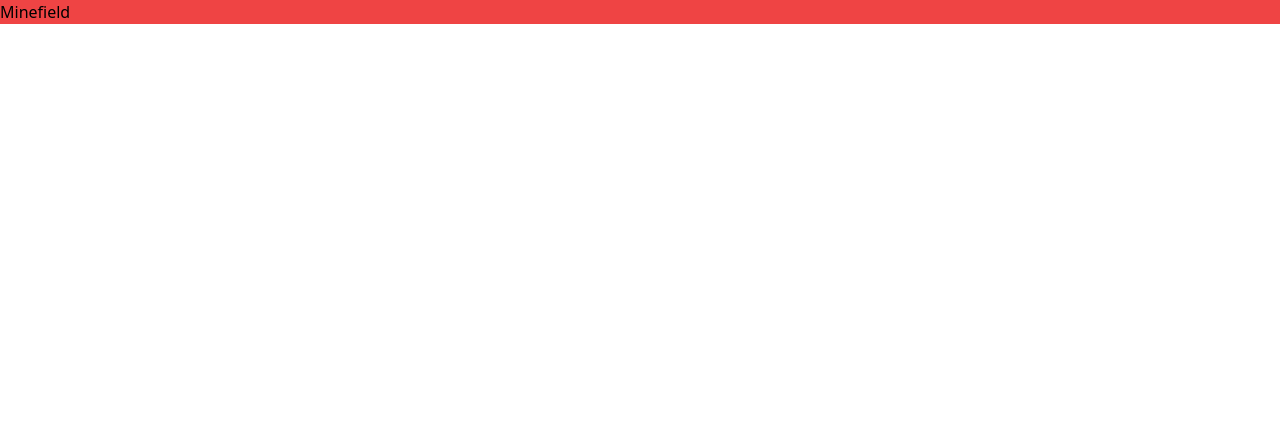
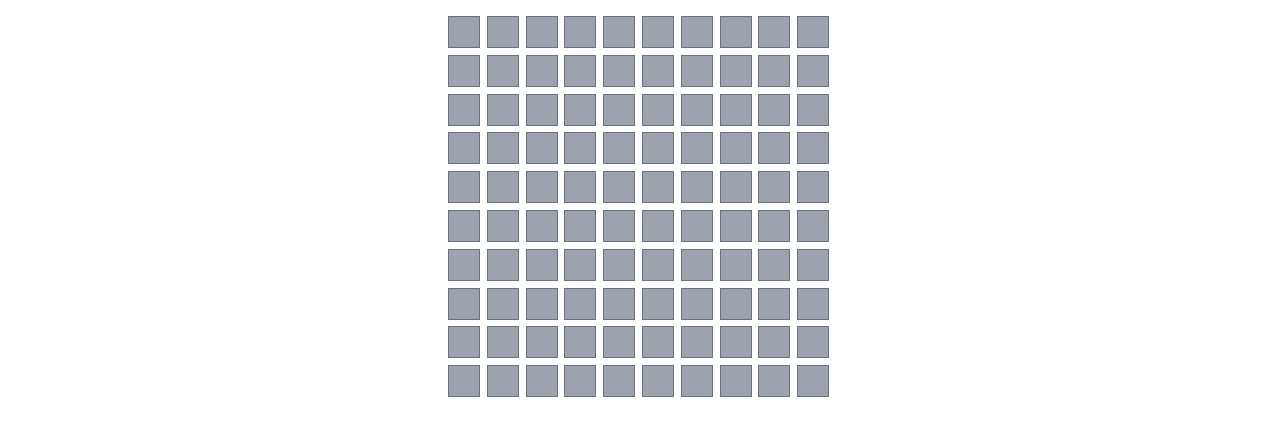
Before and after one commit to SaintSteven/minesweeper-ey, a React (Vite) app: page / in a window 1280 px wide. Shown: the top 436 px of the page. Built offline with nearby package versions, Linux system fonts and the light colour scheme.

Commit message:
[STYLE] Minefield is styled and centered

```diff
--- a/src/App.jsx
+++ b/src/App.jsx
@@ -4,7 +4,11 @@ import Minefield from './components/Minefield/Minefield'
 function App() {
 
   return (
-    <Minefield />
+    <>
+      <div className="container mx-auto mt-4 flex justify-center">
+        <Minefield />
+      </div>
+    </>
   )
 }
 
--- a/src/components/Minefield/Minefield.jsx
+++ b/src/components/Minefield/Minefield.jsx
@@ -1,7 +1,16 @@
 import React from 'react'
 
 export default function Minefield() {
+  const gridStyle = "grid grid-cols-10 gap-1 h-96 w-96 flex justify-center";
+  const cellStyle = "bg-gray-400 h-8 w-8 items-center justify-center border border-gray-500";
+
+  const grid = Array(100).fill().map((_, i) => (
+    <div key={i} className={cellStyle}></div>
+  ));
+
   return (
-    <div className='bg-red-500'>Minefield</div>
-  )
+    <div className={gridStyle}>
+      {grid}
+    </div>
+  );
 }
```
